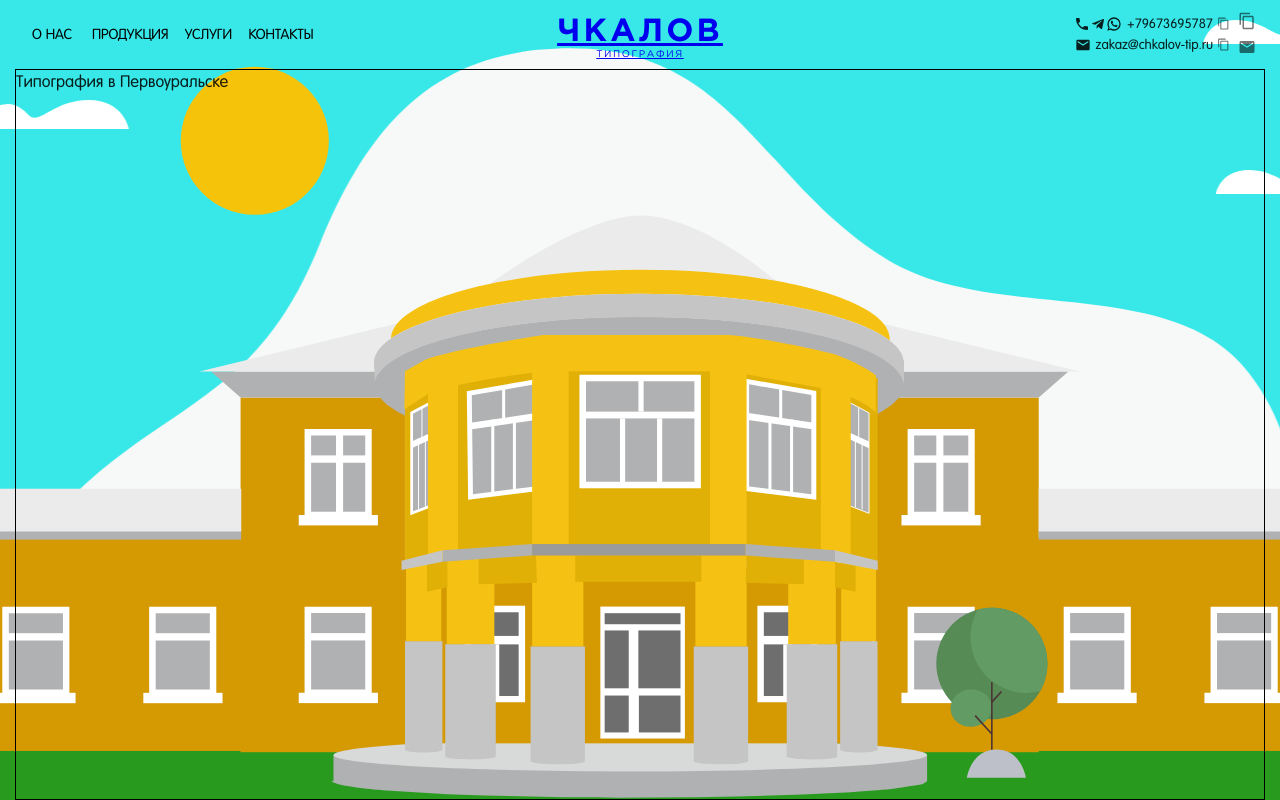
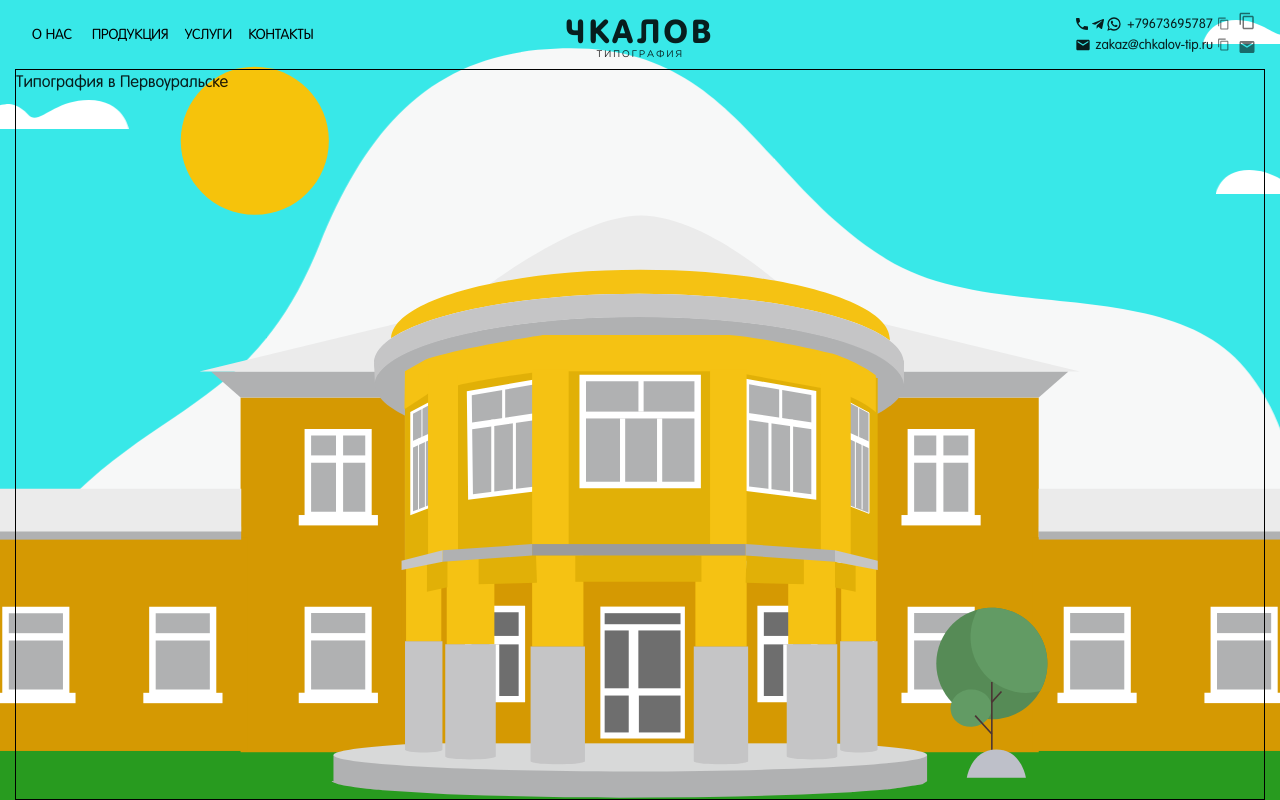
Before and after one commit to AdonaiJehosua/chkalov-tip, a Next.js app: page / in a window 1280 px wide. Built offline with nearby package versions, Linux system fonts and the light colour scheme.

Commit message:
override global a tag styles

```diff
--- a/src/styles/mainTheme.js
+++ b/src/styles/mainTheme.js
@@ -11,7 +11,7 @@ export const mainTheme = createTheme({
             main: '#964D15',
             dark: '#622E07',
             light: '#CB946B'
-        }
+        },
     },
     typography: {
         fontFamily: [
@@ -20,7 +20,6 @@ export const mainTheme = createTheme({
     ].join(', '),
     h5: {
         fontFamily: [
-            'GothamPro',
             'aFuturaRound',
     ].join(', '),
     }
@@ -33,6 +32,14 @@ export const mainTheme = createTheme({
               boxShadow: 'none',
             }
           }
+        },
+        MuiCssBaseline: {
+          styleOverrides: (themeParam) => `
+            a {
+              color: ${themeParam.palette.text.primary};
+              text-decoration: none
+            }
+          `
         }
       }
 })
```
